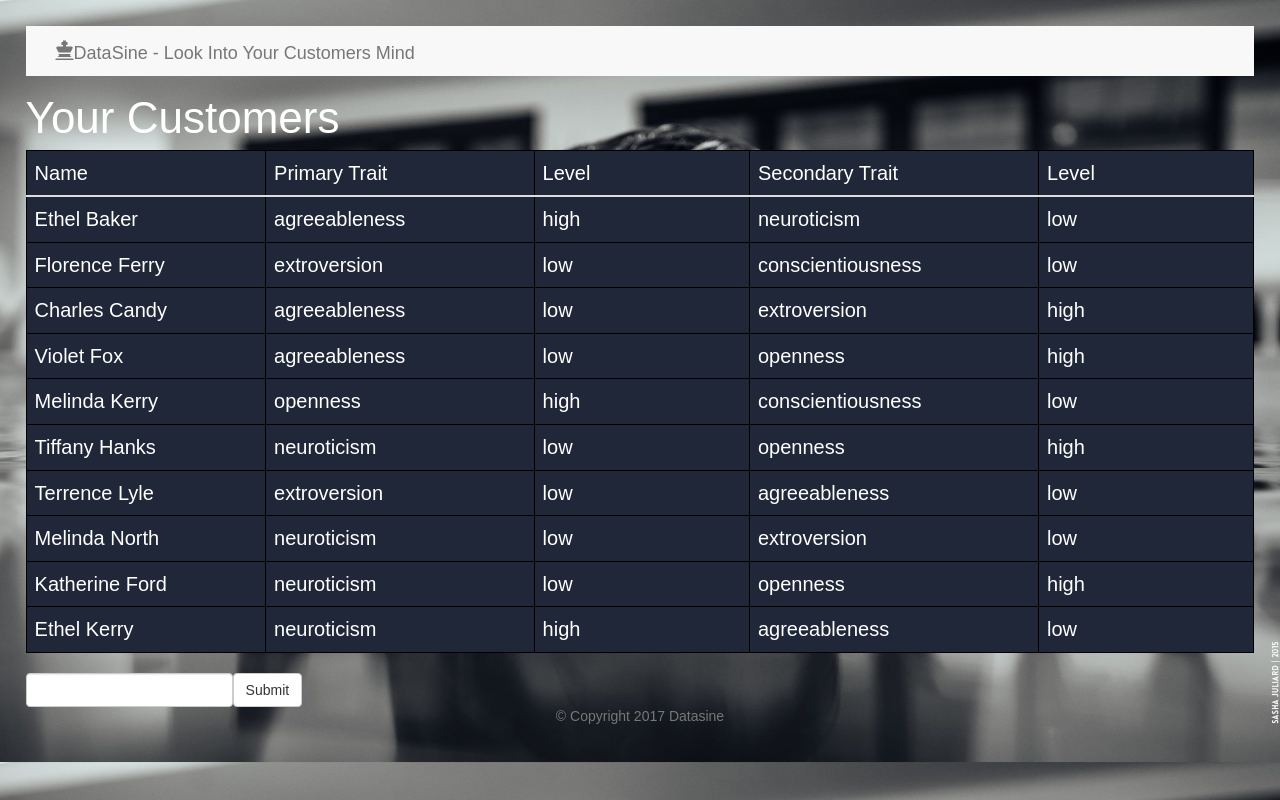
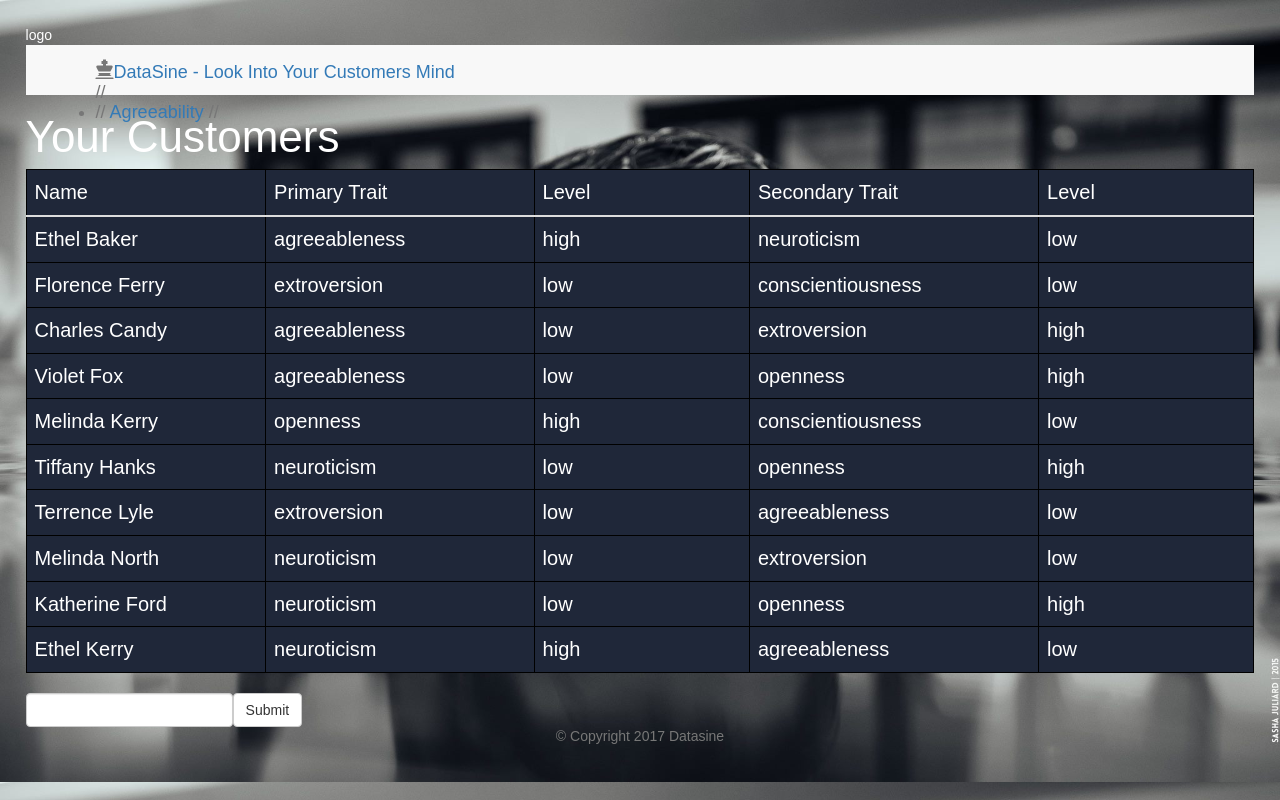
Before and after one commit to abitravers1989/inception, a React app: page / in a window 1280 px wide. Built offline with nearby package versions, Linux system fonts and the light colour scheme; a web font is replaced by a local one.

Commit message:
Adding company in navbar

```diff
--- a/src/App.js
+++ b/src/App.js
@@ -2,6 +2,7 @@ import React, { Component } from 'react';
 import customers from './customers.json';
 import './styles.scss';
 import { Form, FormControl, Button } from 'react-bootstrap';
+import Header from './Components/header'
 
 
 const CustomerRow = ({customer}) => (
@@ -27,20 +28,10 @@ class App extends Component {
   render() {
     return (
       <div className="app">
+            <Header />
+
         <header>
-        <nav class="navbar-default">
-        <div class="container-fluid">
 
-            <div class="navbar-header">
-                <a class="navbar-brand" href="#">
-                    <span class="glyphicon glyphicon glyphicon-king "> </span>
-                    DataSine - Look Into Your Customers Mind
-                </a>
-            </div>
-
-
-        </div>
-    </nav>
         <div class="header">
           <h1>Your Customers</h1>
           </div>
@@ -61,6 +52,7 @@ class App extends Component {
           }
           </tbody>
         </table>
+
         <Form inline>
         <FormControl
         />
@@ -68,6 +60,7 @@ class App extends Component {
         Submit
         </Button>
         </Form>
+
       </div>
     );
   }
--- /dev/null
+++ b/src/Components/header.js
@@ -0,0 +1,36 @@
+import React, { Component } from 'react';
+
+class Header extends Component {
+  render() {
+    return (
+      <header>
+      <div className = "logo">
+         logo
+         </div>
+
+      <nav class="navbar-default">
+      <div class="container-fluid">
+
+          <div class="navbar-header">
+              <a class="navbar-brand" href="https://datasine.com/">
+              <ul>
+              <div className ="Company">
+                  <span class="glyphicon glyphicon glyphicon-king "> </span>
+                  <a href="https://datasine.com/" >DataSine - Look Into Your Customers Mind </a>
+                  </div>
+                  // <li className= "last">
+                  //      <a href="https://i.ytimg.com/vi/6nkVUqOx-QE/maxresdefault.jpg">Agreeability </a>
+                  // </li>
+              </ul>
+              </a>
+          </div>
+
+
+      </div>
+  </nav>
+      </header>
+    );
+  }
+}
+
+export default Header;
```
